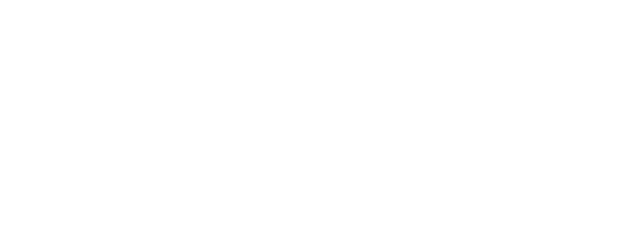
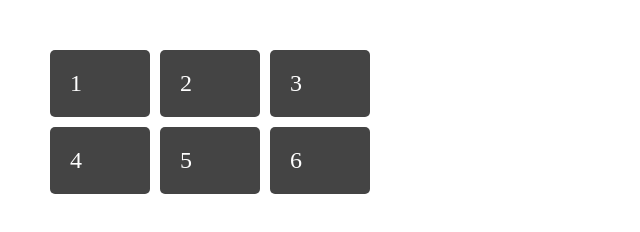
Before and after one commit to neilburd/matchGame, a plain HTML site: page index.html in a window 1280 px wide. Shown: the whole page, without its empty margins (0-640 px from the left). Drawn offline with Linux system fonts and the light colour scheme.

Commit message:
created a basic grid with css grid

```diff
--- a/index.html
+++ b/index.html
@@ -3,19 +3,22 @@
   <head>
     <meta charset="utf-8">
     <title>Match Game</title>
-
+    <link rel="stylesheet" href="style.css">
+    <script src="script.js"></script>
   </head>
   <body>
   <!-- Going to create a basic game board. then use css to animate after
         connect javascript -->
 
     <div class="game">
-      <div class="item1"></div>
-      <div class="item2"></div>
-      <div class="item3"></div>
-      <div class="item4"></div>
-      <div class="item5"></div>
-      <div class="item6"></div>
+      <div class="item">1</div>
+      <div class="item">2</div>
+      <div class="item">3</div>
+      <div class="item">4</div>
+      <div class="item">5</div>
+      <div class="item">6</div>
     </div> <!--  GAME -->
+
+
   </body>
 </html>
--- a/script.js
+++ b/script.js
@@ -64,6 +64,8 @@ function shuffle(a) {
     }
 }
 
+
+
 /// I need to create the board
 
   /// thinking of having adding html elements using jquery based on the number
--- a/style.css
+++ b/style.css
@@ -0,0 +1,18 @@
+
+body{
+  margin:50px;
+}
+.game {
+  display: grid;
+  grid-template-columns: 100px 100px 100px;
+  grid-gap: 10px;
+  background-color: #fff;
+  color: #444;
+}
+.item{
+  background-color: #444;
+  color: #fff;
+  border-radius: 5px;
+  padding: 20px;
+  font-size: 150%;
+}
```
Also changed, not shown: 1 other file.
